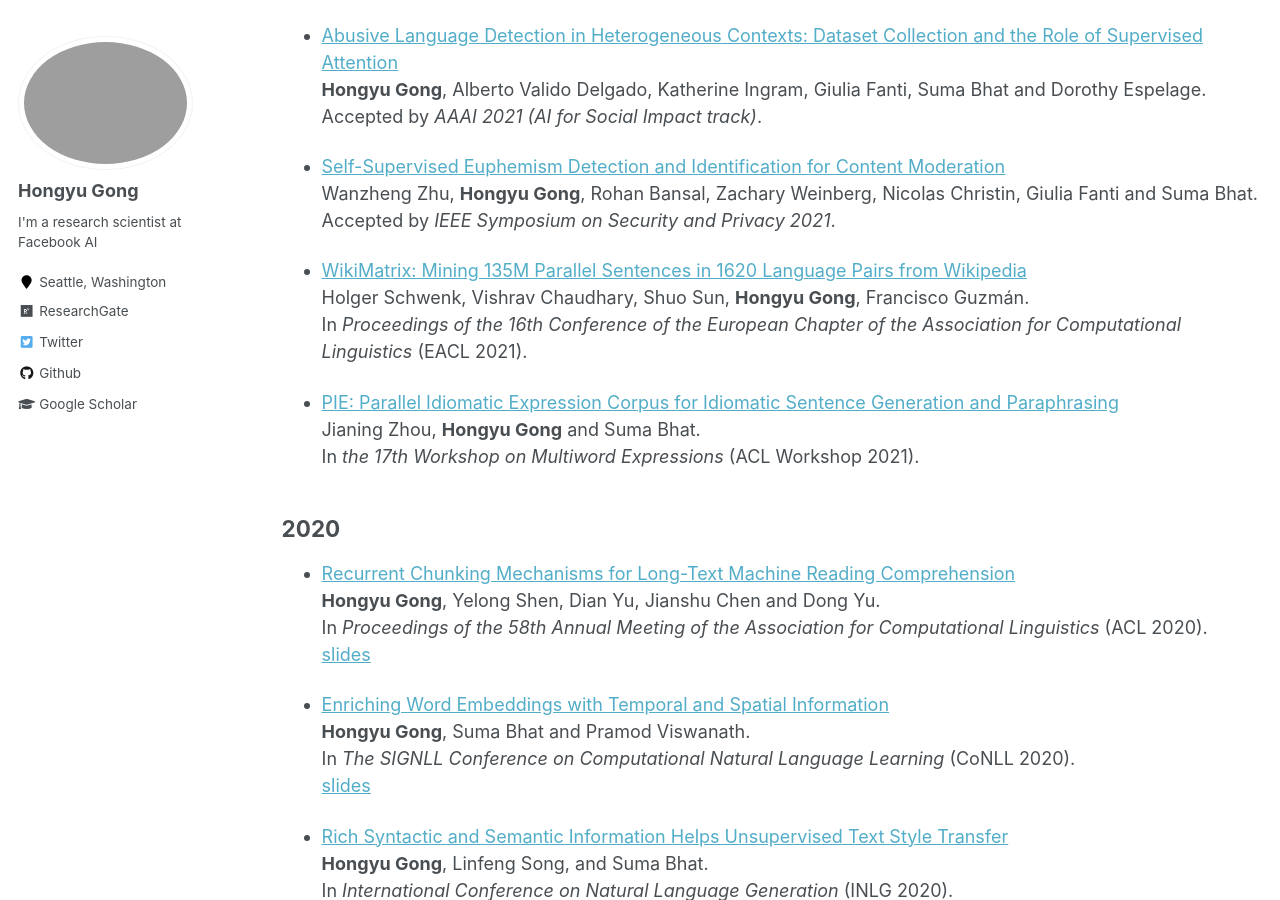
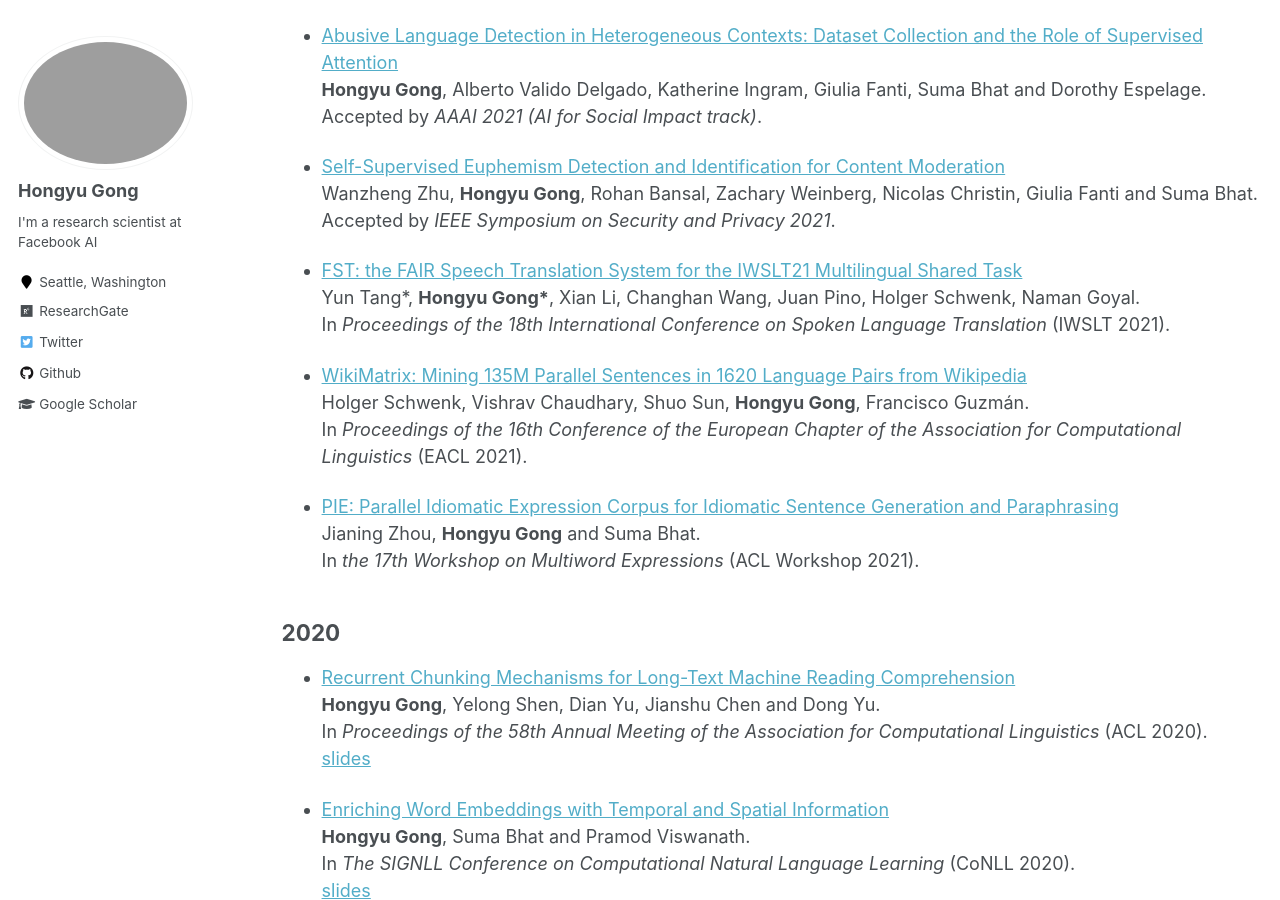
Before and after one commit to HongyuGong/HongyuGong.github.io, a Jekyll site: the page built from _pages/publications.md, in a window 1280 px wide and 900 px high, scrolled down 713 px. Built offline with Jekyll 4.4.1, drawn with Linux system fonts in a browser that asks for light colours.

Commit message:
Update publications.md

```diff
--- a/_pages/publications.md
+++ b/_pages/publications.md
@@ -45,6 +45,10 @@ Accepted by <i> AAAI 2021 (AI for Social Impact track)</i>.
 Wanzheng Zhu, <b>Hongyu Gong</b>, Rohan Bansal, Zachary Weinberg, Nicolas Christin, Giulia Fanti and Suma Bhat. <br>
 Accepted by <i> IEEE Symposium on Security and Privacy 2021</i>.
 
+* [FST: the FAIR Speech Translation System for the IWSLT21 Multilingual Shared Task](https://aclanthology.org/2021.iwslt-1.14/) <br>
+Yun Tang\*, <b>Hongyu Gong\*</b>, Xian Li, Changhan Wang, Juan Pino, Holger Schwenk, Naman Goyal. <br>
+In <i>Proceedings of the 18th International Conference on Spoken Language Translation</i> (IWSLT 2021). <br>
+
 * [WikiMatrix: Mining 135M Parallel Sentences in 1620 Language Pairs from Wikipedia](https://www.aclweb.org/anthology/2021.eacl-main.115/) <br>
 Holger Schwenk, Vishrav Chaudhary, Shuo Sun, <b>Hongyu Gong</b>, Francisco Guzmán. <br>
 In <i>Proceedings of the 16th Conference of the European Chapter of the Association for Computational Linguistics</i> (EACL 2021). <br>
@@ -65,7 +69,7 @@ In <i>Proceedings of the 58th Annual Meeting of the Association for Computationa
 In <i>The SIGNLL Conference on Computational Natural Language Learning</i> (CoNLL 2020). <br>
 [slides](https://github.com/HongyuGong/HongyuGong.github.io/blob/master/files/conll2020_slides.pptx)
 
-* [Rich Syntactic and Semantic Information Helps Unsupervised Text Style Transfer](to appear soon) <br>
+* [Rich Syntactic and Semantic Information Helps Unsupervised Text Style Transfer](https://aclanthology.org/2020.inlg-1.17/) <br>
 <b>Hongyu Gong</b>, Linfeng Song, and Suma Bhat. <br>
 In <i>International Conference on Natural Language Generation </i> (INLG 2020).
 
```
